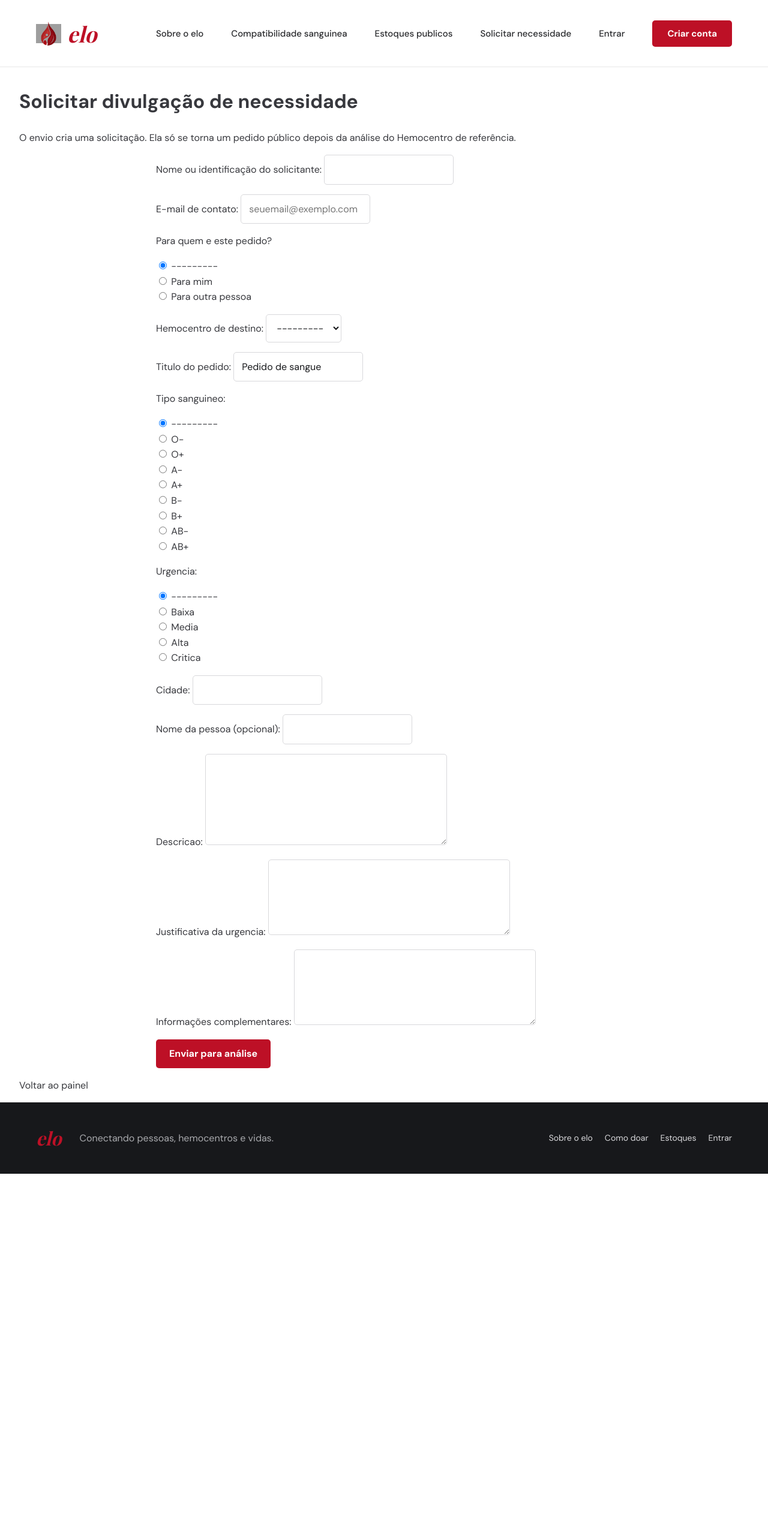
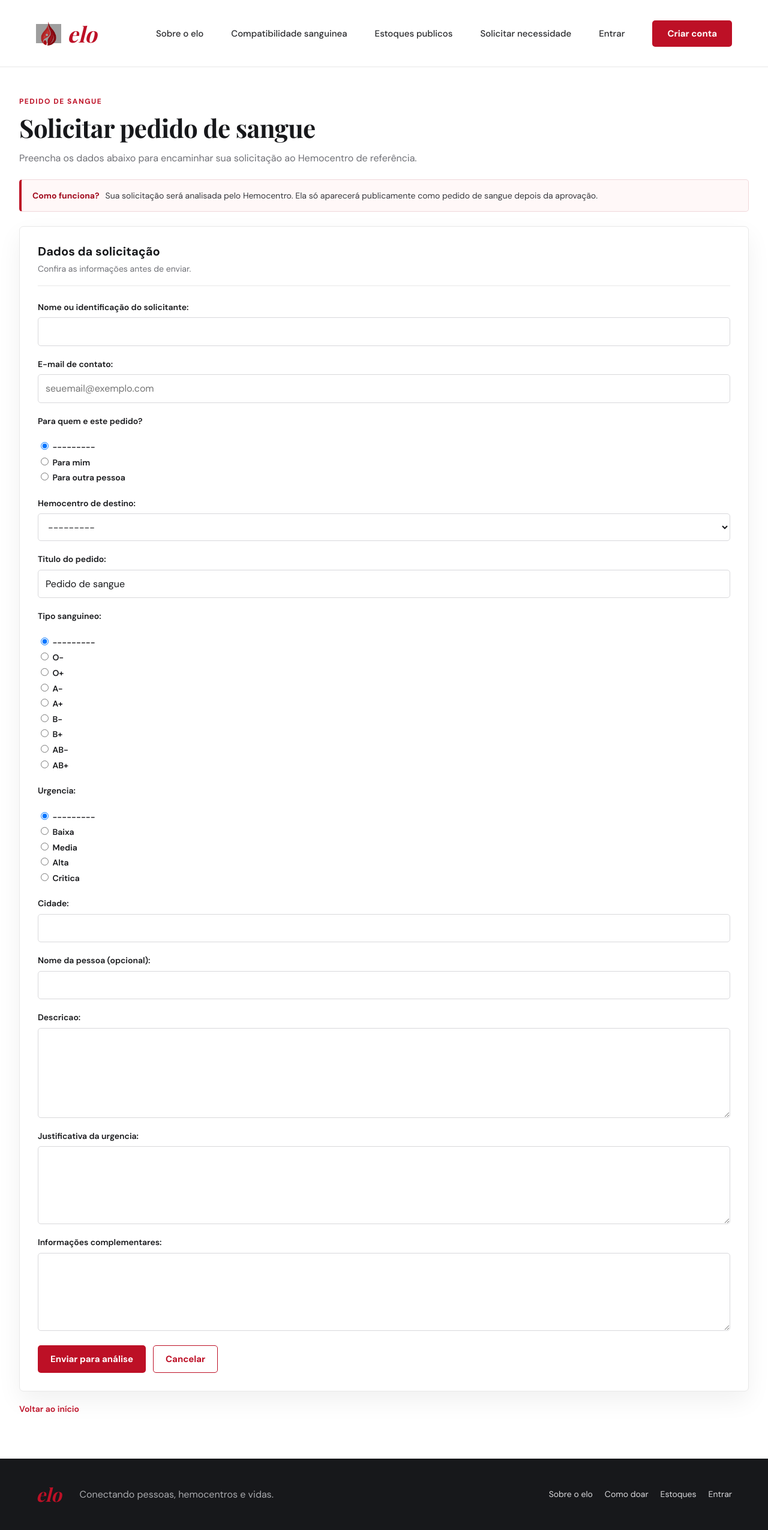
Before and after one commit to alinefxz/Elo, a Django app: page /pedidos/novo/ in a window 1280 px wide. Shown: the whole page at 60% size. Before the commit the page ends 1957 px from the top, so only its background shows below. Run offline with Django 5.2, Linux system fonts and the light colour scheme; data that the repository does not hold is empty; some web fonts are replaced; grey boxes are pictures that could not be loaded.

Commit message:
Organiza formulário de solicitação de pedido

```diff
--- a/templates/accounts/pedido_publicar.html
+++ b/templates/accounts/pedido_publicar.html
@@ -1,21 +1,54 @@
 {% extends "base.html" %}
 
-{% block title %}Solicitar divulgação | Elo{% endblock %}
+{% block title %}Solicitar pedido de sangue | Elo{% endblock %}
 
 {% block content %}
-<h1>Solicitar divulgação de necessidade</h1>
+<section class="request-page" aria-labelledby="request-title">
+    <header class="request-intro">
+        <p class="request-eyebrow">PEDIDO DE SANGUE</p>
+        <h1 id="request-title">Solicitar pedido de sangue</h1>
+        <p class="request-lead">
+            Preencha os dados abaixo para encaminhar sua solicitação ao Hemocentro
+            de referência.
+        </p>
+    </header>
 
-<p>
-    O envio cria uma solicitação. Ela só se torna um pedido público depois da
-    análise do Hemocentro de referência.
-</p>
+    <div class="request-note" role="note">
+        <strong>Como funciona?</strong>
+        <span>
+            Sua solicitação será analisada pelo Hemocentro. Ela só aparecerá
+            publicamente como pedido de sangue depois da aprovação.
+        </span>
+    </div>
 
-<form method="post">
-    {% csrf_token %}
-    {{ form.non_field_errors }}
-    {{ form.as_p }}
-    <button type="submit">Enviar para análise</button>
-</form>
+    <section class="request-form-card" aria-labelledby="request-form-title">
+        <header class="request-form-heading">
+            <h2 id="request-form-title">Dados da solicitação</h2>
+            <p>Confira as informações antes de enviar.</p>
+        </header>
 
-<p><a href="{% url 'accounts:dashboard' %}">Voltar ao painel</a></p>
+        <form method="post" class="request-form">
+            {% csrf_token %}
+            {{ form.non_field_errors }}
+            {{ form.as_p }}
+
+            <div class="request-form-actions">
+                <button class="button button-primary" type="submit">
+                    Enviar para análise
+                </button>
+                <a class="button button-outline" href="{% url 'accounts:inicio' %}">
+                    Cancelar
+                </a>
+            </div>
+        </form>
+    </section>
+
+    <p class="request-back-link">
+        {% if user.is_authenticated %}
+            <a href="{% url 'accounts:dashboard' %}">Voltar ao painel</a>
+        {% else %}
+            <a href="{% url 'accounts:inicio' %}">Voltar ao início</a>
+        {% endif %}
+    </p>
+</section>
 {% endblock %}
```
